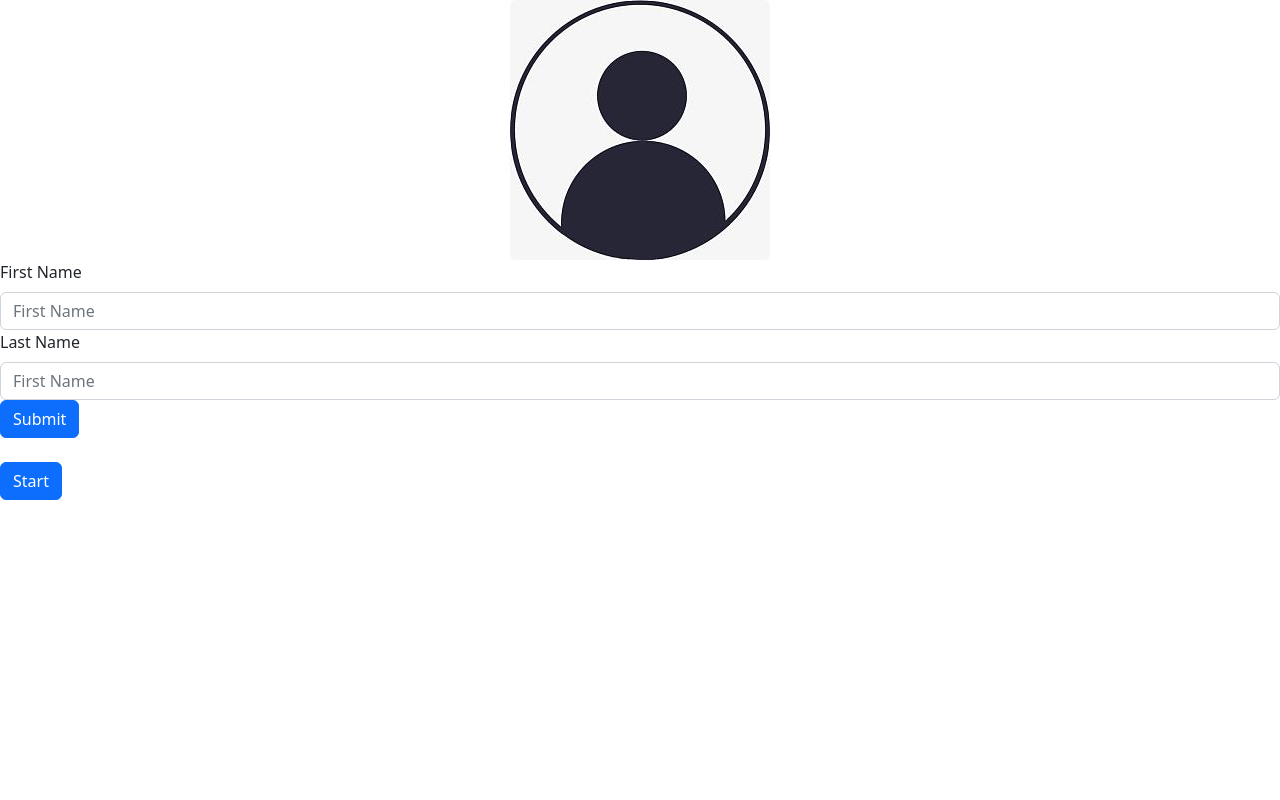
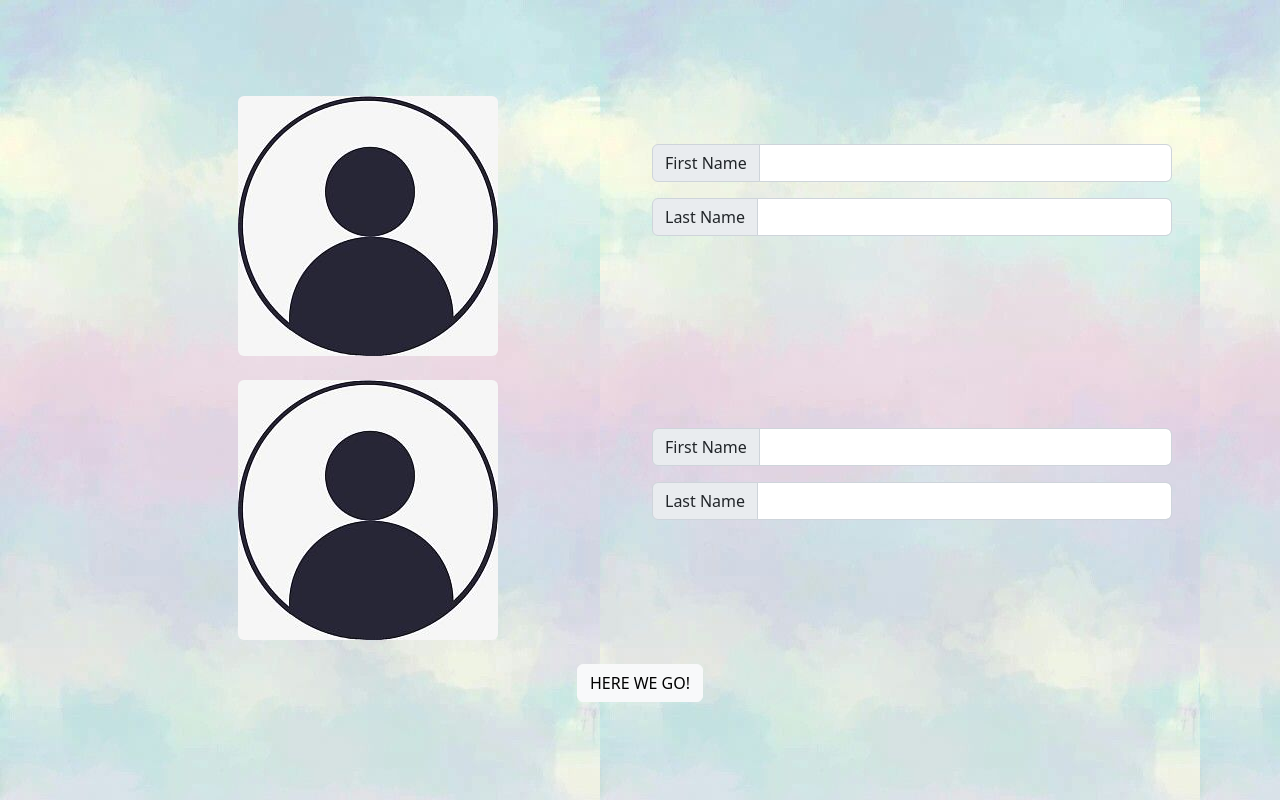
Before and after one commit to pabonhomme/NavalWar, a Next.js app in the folder naval_war_gui/: page /registration/login in a window 1280 px wide. Built offline with nearby package versions, Linux system fonts and the light colour scheme.

Commit message:
add fn to send POST of users

```diff
--- /dev/null
+++ b/naval_war_gui/pages/registration/addUser.js
@@ -0,0 +1,75 @@
+/** @file addUser.tsx
+ * @brief       The player module, which contains an avatar as well as two input fields.
+ * @author      Ao XIE
+ * @date        2023.02.08
+ * @version     1.1.2
+ * @copyright   Copyright (c) 2023 XIE Ao. All rights reserved.
+ *****************************************************************
+ * @attention
+ * Development environment: macOS
+ * @par Modification log:
+ * <table>
+ * <tr><th>Date        <th>Version  <th>Author    <th>Description
+ * <tr><td>2023/02/08  <td>1,1      <td>Ao XIE  <td>Set the organisation and send infos to parent
+ * <tr><td>2023/02/07  <td>1.0      <td>Ao XIE  <td>Creating the initial version
+ * </table>
+ ******************************************************************
+ */
+
+ import React from "react";
+ import userDefaultPhoto from "./userDefaultPhoto.png";
+
+ import Image from 'next/image';
+ import { useState } from "react";
+
+ export default function User({onFirstName, onLastName}){
+
+    const [firstName, setFirstName] = useState('');
+    const [lastName, setLastName] = useState('');
+
+    const getFirstName = (event) => {
+        setFirstName(event.target.value);
+        onFirstName(event.target.value);
+    }
+
+    const getLastName = (event) => {
+        setLastName(event.target.value);
+        onLastName(event.target.value);
+    }
+
+    return (
+        <div class="row">
+            <div class="col">
+                <Image
+                    src={userDefaultPhoto}
+                    class="rounded mx-auto d-block"
+                    alt="photo of users by default"
+                />
+            </div>
+            <div class="col">
+                <br/>
+                <br/>
+                <div class="input-group mb-3">
+                    <span class="input-group-text" id="inputGroup-sizing-default">First Name</span>
+                    <input
+                        type="text"
+                        class="form-control"
+                        aria-label="Sizing example input"
+                        aria-describedby="inputGroup-sizing-default"
+                        onChange={getFirstName}
+                    />
+                </div>
+                <div class="input-group mb-3">
+                    <span class="input-group-text" id="inputGroup-sizing-default">Last Name</span>
+                    <input
+                        type="text"
+                        class="form-control"
+                        aria-label="Sizing example input"
+                        aria-describedby="inputGroup-sizing-default"
+                        onChange={getLastName}
+                    />
+                </div>
+            </div>
+        </div>
+    )
+ }
--- a/naval_war_gui/pages/registration/login.js
+++ b/naval_war_gui/pages/registration/login.js
@@ -2,92 +2,93 @@
  * @brief       To get the infos of the users
  * @author      Ao XIE
  * @date        2023.01.28
- * @version     1.0.0
+ * @version     1.1.0
  * @copyright   Copyright (c) 2023 XIE Ao. All rights reserved.
  *****************************************************************
  * @attention
  * Development environment: Windows
+ * Using Fetch API
  * @par Modification log:
  * <table>
  * <tr><th>Date        <th>Version  <th>Author    <th>Description
+ * <tr><td>2023/02/08  <td>1.1      <td>Ao XIE  <td>Get children infos, send POSTs.
  * <tr><td>2023/02/02  <td>1.0      <td>Ao XIE  <td>Creating the initial version
  * </table>
  ******************************************************************
  */
 
-import React from "react"
-import Image from 'next/image'
-import Link from "next/link"
-import { useState } from "react"
-import 'bootstrap/dist/css/bootstrap.css'
+import React from "react";
+import { useState } from "react";
+import 'bootstrap/dist/css/bootstrap.css';
+import styles from '../../styles/Home.module.css';
 
-import userDefaultPhoto from "./userDefaultPhoto.png";
-import ChooseBoat from "../chooseBoat/chooseBoat.js";
+import User from "./addUser.js";
 
 export default function Login(){
 
-    const [firstName, setFirstName] = useState('');
-    const [lastName, setLastName] = useState('');
-    const [message, setMessage] = useState('');
+    // FUNCTIONS TO GET INFOMATIONS
+    const [firstNameUA, setFirsetNameUA] = useState('');
+    const [firstNameUB, setFirsetNameUB] = useState('');
+    const [lastNameUA, setLastNameUA] = useState('');
+    const [lastNameUB, setLastNameUB] = useState('');
 
-    const [user1, setUser1] = useState('');
-    const [user2, setUser2] = useState('');
+    const handleFA = (value) => {
+        setFirsetNameUA(value);
+    }
+    const handleFB = (value) => {
+        setFirsetNameUB(value);
+    }
+    const handleLA = (value) => {
+        setLastNameUA(value);
+    }
+    const handleLB = (value) => {
+        setLastNameUB(value);
+    }
 
-    const handleSubmit = (event) => {
+    //FUNCTIONS TO SEND POST
+    const handleSubmit = async(event) => {
         event.preventDefault();
+        const response = await fetch('siteweb', {
+            method: 'POST',
+            headers: {
+                'Content-Type': 'application/json'
+            },
+            body: JSON.stringify({
+                firstNameUA,
+                lastNameUA,
+                firstNameUB,
+                lastNameUB
+            })
+        });
 
-        setMessage(`${user1} is been kept!`);
-        setFirstName('');
-        setLastName('');
+        if(!response.ok){
+            console.error('POST ERROR');
+            return;
+        }
+        const data = await response.json();
+        console.log('Data received: ', data);
     }
 
     return (
-        <form class="mb-3">
-            <Image
-                src={userDefaultPhoto}
-                class="rounded mx-auto d-block"
-                alt="photo of users by default"
-            />
-            <label for="firstName" class="form-label">First Name</label>
-            <input
-                type="text"
-                id="firstName"
-                class="form-control"
-                name="firstName"
-                value={firstName}
-                placeholder="First Name"
-                onChange={(event) =>
-                    setFirstName(event.target.value)
-                }
-            />
-            <label for="lastName" class="form-label">Last Name</label>
-            <input
-                type="text"
-                id="lastName"
-                class="form-control"
-                name="lastName"
-                value={lastName}
-                placeholder="First Name"
-                onChange={(event) =>
-                    setLastName(event.target.value)
-                }
-            />
-
+        <form onSubmit={handleSubmit} className={styles.mainmanu}>
+            <div class="container">
+                <User
+                    onFirstName={handleFA}
+                    onLastName={handleLA}
+                />
+                <br/>
+                <User
+                    onFirstName={handleFB}
+                    onLastName={handleLB}
+                />
+            </div>
+            <br/>
             <button
                 type="submit"
-                class="btn btn-primary"
-                onClick={handleSubmit}
-                >Submit</button>
-            <br />
-            <br />
-            <button type="submit" class="btn btn-primary">
-                <Link to="/ChooseBoat">Start</Link>
+                class="btn btn-light"
+            >
+                HERE WE GO!
             </button>
-
-            <br />
-            <br />
-
-            <h2>{message}</h2>
         </form>
     )
  }
```
Also changed, not shown: naval_war_gui/pages/registration/uploadAvatar.js (deleted, +0 -33 lines).
